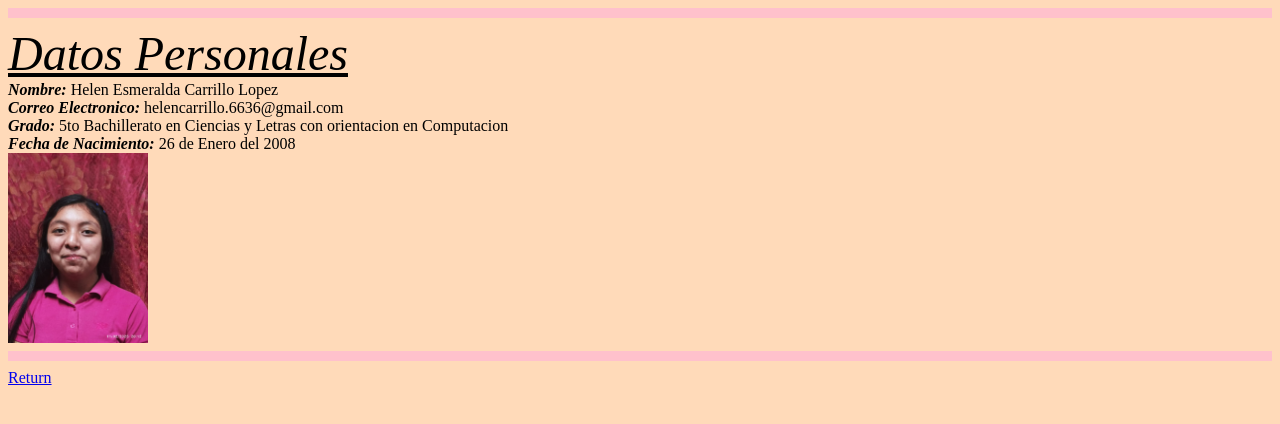
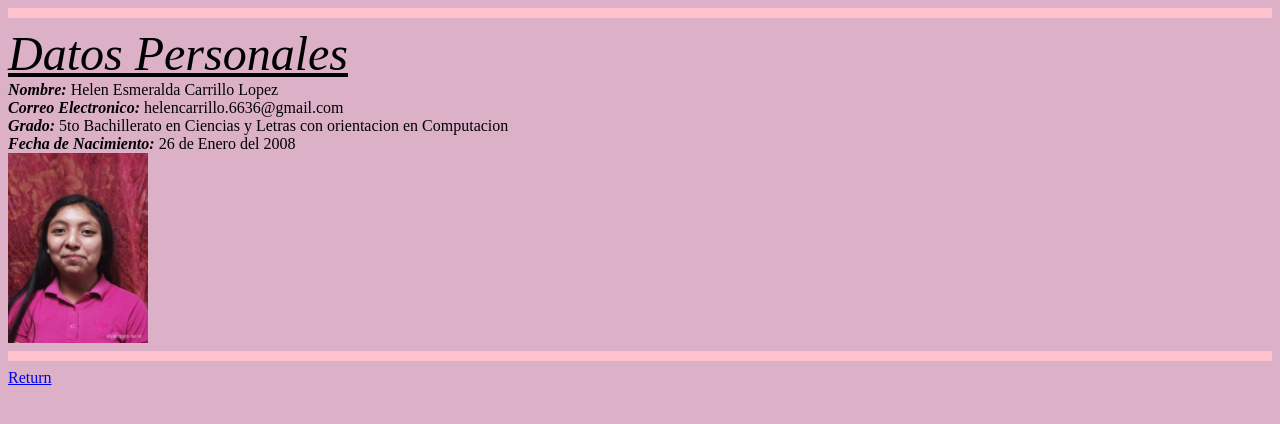
Before and after one commit to Hele-Carrillo/HeleCarrillo, a plain HTML site: page Persona.html in a window 1280 px wide. Drawn offline with Linux system fonts and the light colour scheme.

Commit message:
Persona.html

```diff
--- a/Persona.html
+++ b/Persona.html
@@ -2,7 +2,7 @@
 <head>
 <title> Datos Personales </title>
 </head>
-  <body bgcolor="#FFDAB9">
+  <body bgcolor="#DCB1C8">
   <hr color="#FFC1CC" size="10" aling="center">
 <font face="Arial" size="15" color="Purple"> </font>
   <font size="20">
```
